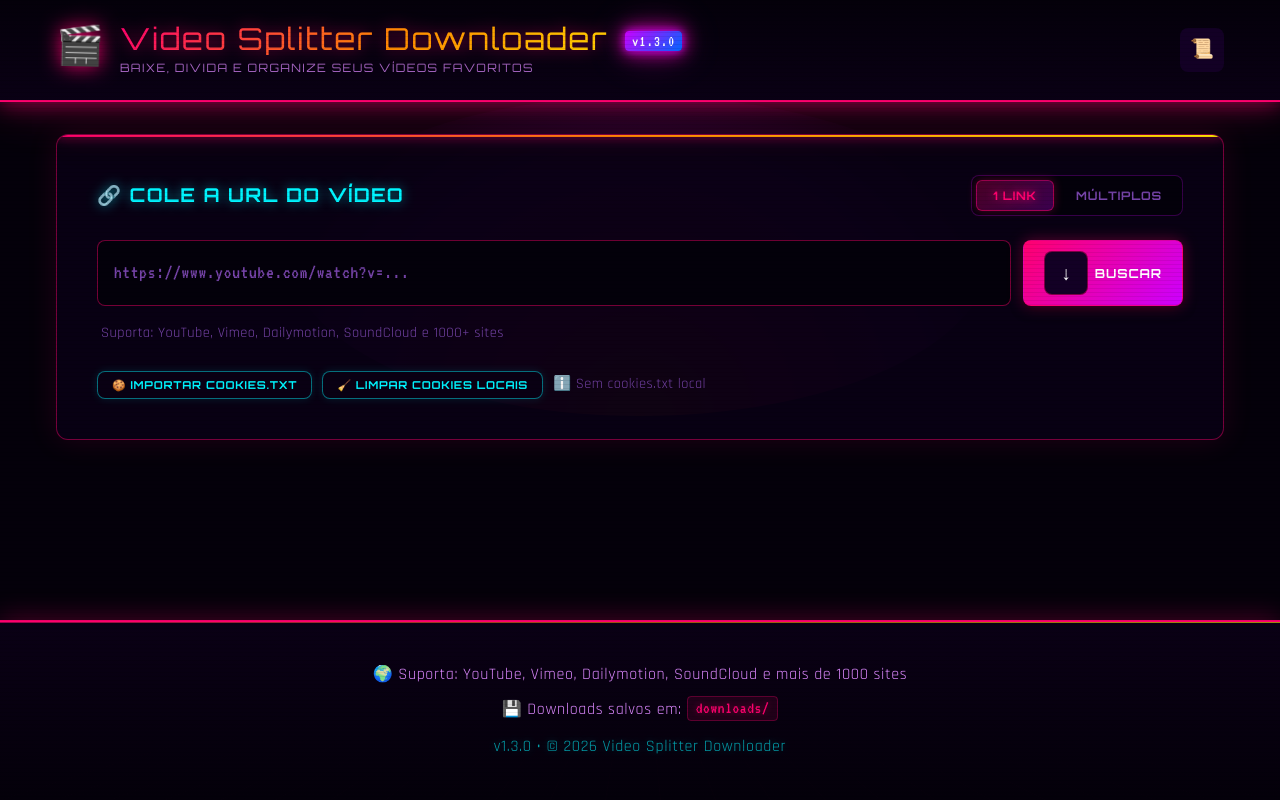
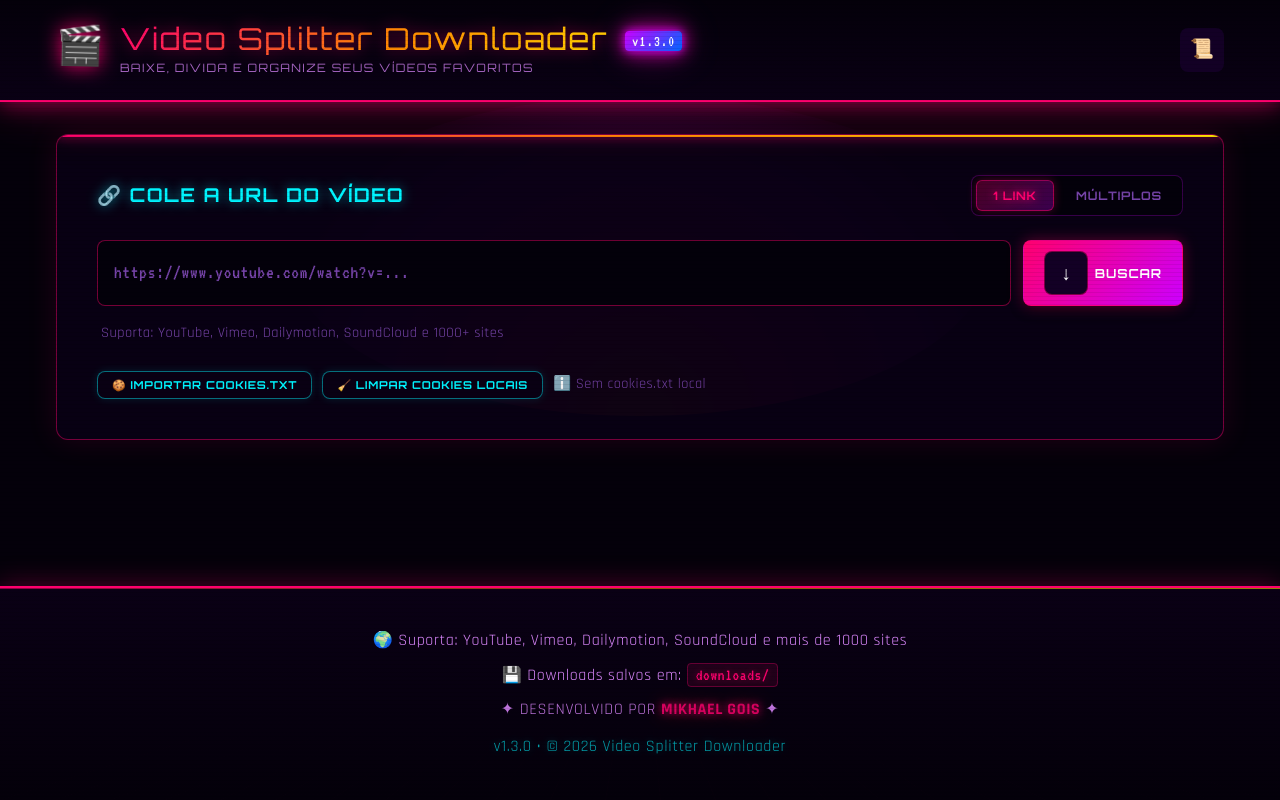
Before and after one commit to MikhaelGois/snap, a Flask app: page / in a window 1280 px wide. Run offline with Flask 3, Linux system fonts and the light colour scheme; data that the repository does not hold is empty; some libraries are stand-ins or nearby versions; some web fonts are replaced.

Commit message:
feat: adicionar autoria de Mikhael Gois

```diff
--- a/app.py
+++ b/app.py
@@ -16,6 +16,7 @@ from urllib.parse import urlparse, parse_qsl, urlencode, urlunparse
 import sys
 
 APP_VERSION = '1.3.0'
+__author__  = 'Mikhael Gois'
 
 try:
     if hasattr(sys.stdout, 'reconfigure'):
--- a/static/style_modern.css
+++ b/static/style_modern.css
@@ -1179,6 +1179,22 @@ video:not([src=""]), audio:not([src=""]) { display: block; }
     text-shadow: 0 0 8px rgba(0,245,255,0.4);
 }
 
+.footer-author {
+    font-family: 'Orbitron', sans-serif;
+    font-size: 0.78rem;
+    color: var(--text-secondary);
+    letter-spacing: 0.1em;
+    margin-top: 0.5rem !important;
+    text-transform: uppercase;
+    opacity: 0.85;
+}
+
+.author-name {
+    color: var(--neon-pink);
+    text-shadow: var(--glow-pink);
+    font-weight: 700;
+}
+
 /* ==================== LOADER ==================== */
 .loader {
     display: inline-block;
--- a/templates/index.html
+++ b/templates/index.html
@@ -295,6 +295,7 @@
         <footer class="footer">
             <p>🌍 Suporta: YouTube, Vimeo, Dailymotion, SoundCloud e mais de 1000 sites</p>
             <p class="footer-note">💾 Downloads salvos em: <code>downloads/</code></p>
+            <p class="footer-author">✦ Desenvolvido por <span class="author-name">Mikhael Gois</span> ✦</p>
             <p class="footer-version">v1.3.0 • © 2026 Video Splitter Downloader</p>
         </footer>
     </div>
```
